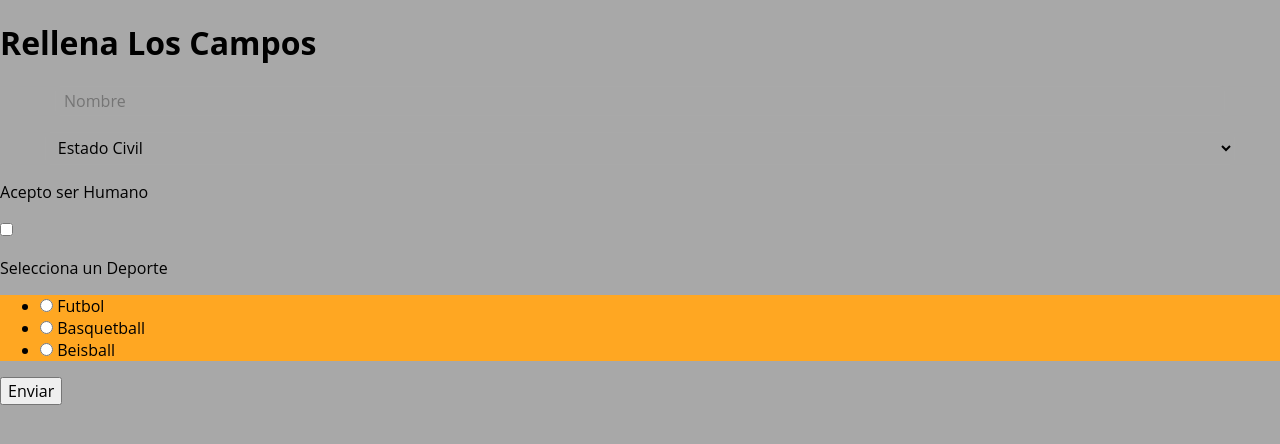
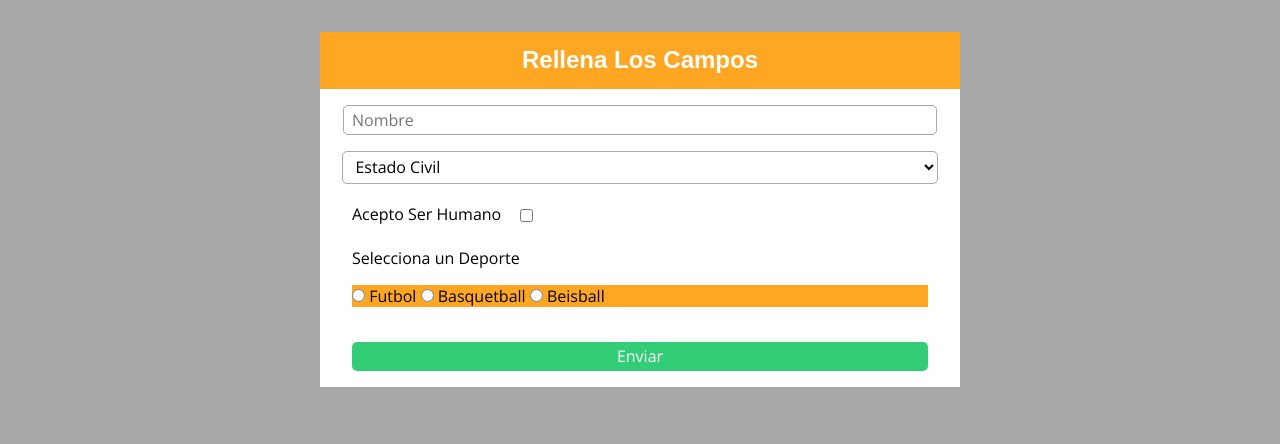
Before and after one commit to MauricioDinki/forms-django, a Django app: page / in a window 1280 px wide. Shown: the top 444 px of the page. Run offline with Django 3.2, Linux system fonts and the light colour scheme.

Commit message:
Actualizada la plantilla de formulario

```diff
--- a/app/templates/formulario.html
+++ b/app/templates/formulario.html
@@ -4,55 +4,75 @@
 <head>
 	<meta charset="UTF-8">
 	<title>Datos Personales</title>
+	<link href='http://fonts.googleapis.com/css?family=Open+Sans' rel='stylesheet' type='text/css'>
 	<link rel="stylesheet" href="{% static "css/estilos.css" %}">
+	<link rel="icon" type="image/png" href="{% static "img/icono.png" %}"/>
 </head>
 <body>
-	<h1>Rellena Los Campos</h1>
-	<form action="" method="POST">
+	<section class="Container">
+		<article class="Form-Container">
+			<form action="" method="POST" class="Form-Personal">
 				{% csrf_token %}
-		{{form.nombre}}	{# Campo Nombre Del Formulario #}
 
-		{# Si Hay Errores Muestra el espan con Error #}
+				{# Titulo #}
+				{% if success %}
+					<h2 class="Title Success">
+						Rellena Los Campos
+					</h2>
+				{% elif form.errors %}
+					<h2 class="Title Reboot">
+						Rellena Los Campos
+					</h2>
+				{% else %}
+					<h2 class="Title Normal">
+						Rellena Los Campos
+					</h2>
+				{% endif %}
+				{# Titulo #}
+
+
+				{# Campo Nombre #}
+				{{form.nombre}}
 				{% if form.nombre.errors %}
-			<span>{{form.nombre.errors.as_text|cut:"*"}}</span>
+					<span class="Span-Error">{{form.nombre.errors.as_text|cut:"*"}}</span>
 				{% endif %}
+				{# Campo Nombre #}
 
+				{# Campo Estado Civil #}
 				{{form.estadoc}}
+				{% if form.estadoc.errors %}
+					<span class="Span-Error">{{form.estadoc.errors.as_text|cut:"*"}}</span>
+				{% endif %}
+				{# Campo Estado Civil #}
 
-		{% if form.estadoc.errors %}
-			<span>{{form.estadoc.errors.as_text|cut:"*"}}</span>
+				{# Campo Ser Humano #}
+				<div class="Checkbox-Container">
+					{% if form.es_humano.errors %}
+						<label for="es_humano" class="Checkbox-Label Text-Error">No Eres Humano</label>
+					{% else %}
+						<label for="es_humano" class="Checkbox-Label">Acepto Ser Humano</label>
 					{% endif %}
-
-		<div class="check">
-			{% if form.es_humano.errors %}
-			<p class="humano">
-				No eres Humano
-			</p>
-			{% else %}
-			<p>
-				Acepto ser Humano
-			</p>
-			{% endif %}
-
 					{{form.es_humano}}
 				</div>
+				{# Campo Ser Humano #}
+
+				{# Campo Deporte #}
+				<div class="RadioButton-Container">
 					{% if form.deporte.errors %}
-			<p class="deporte_w">
-				No seleccionaste un Deporte
-			</p>
+						<span class="RadioButton-Label Text-Error">No Seleccionaste un Deporte</span>
 					{% else %}
-			<p class = "deporte">
-				Selecciona un Deporte
-			</p>
+						<span class="RadioButton-Label">Selecciona un Deporte</span>
 					{% endif %}
 					{{form.deporte}}
+				</div>
+				{# Campo Deporte #}
 
-		<button type="submit">Enviar</button>
+				{# Boton Enviar #}
+				<button class="Button-Send"type="submit">Enviar</button>
+				{# Boton Enviar #}
 
-		{# Si El Formulario Se Envio Correctamente muestra la Alerta #}
-		{% if success %}
-			<span class="success">{{success}}</span>
-		{% endif %}
 			</form>
+		</article>
+	</section>
 </body>
 </html>
```
Lines whose indentation alone changed are shown as unchanged.
